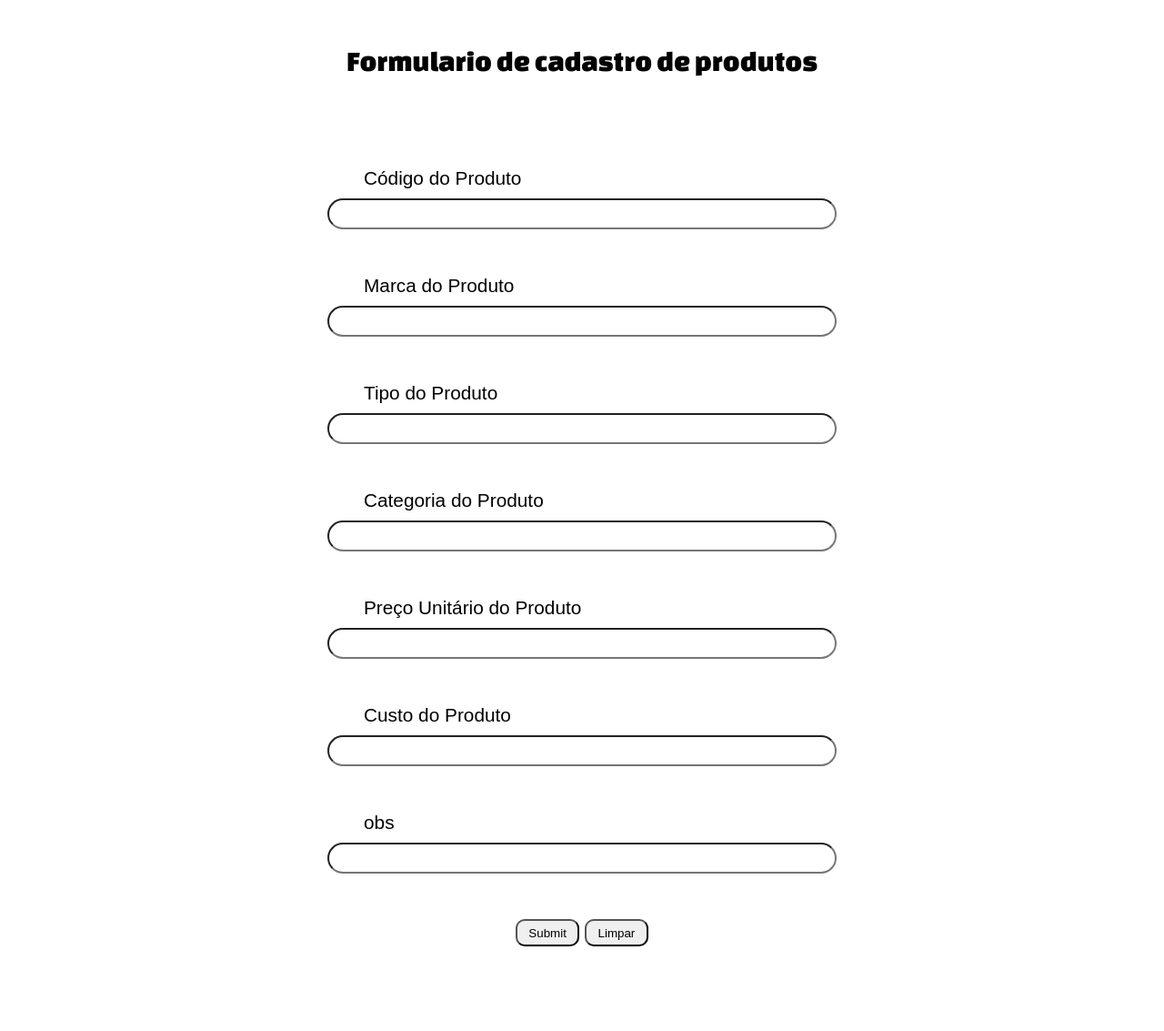
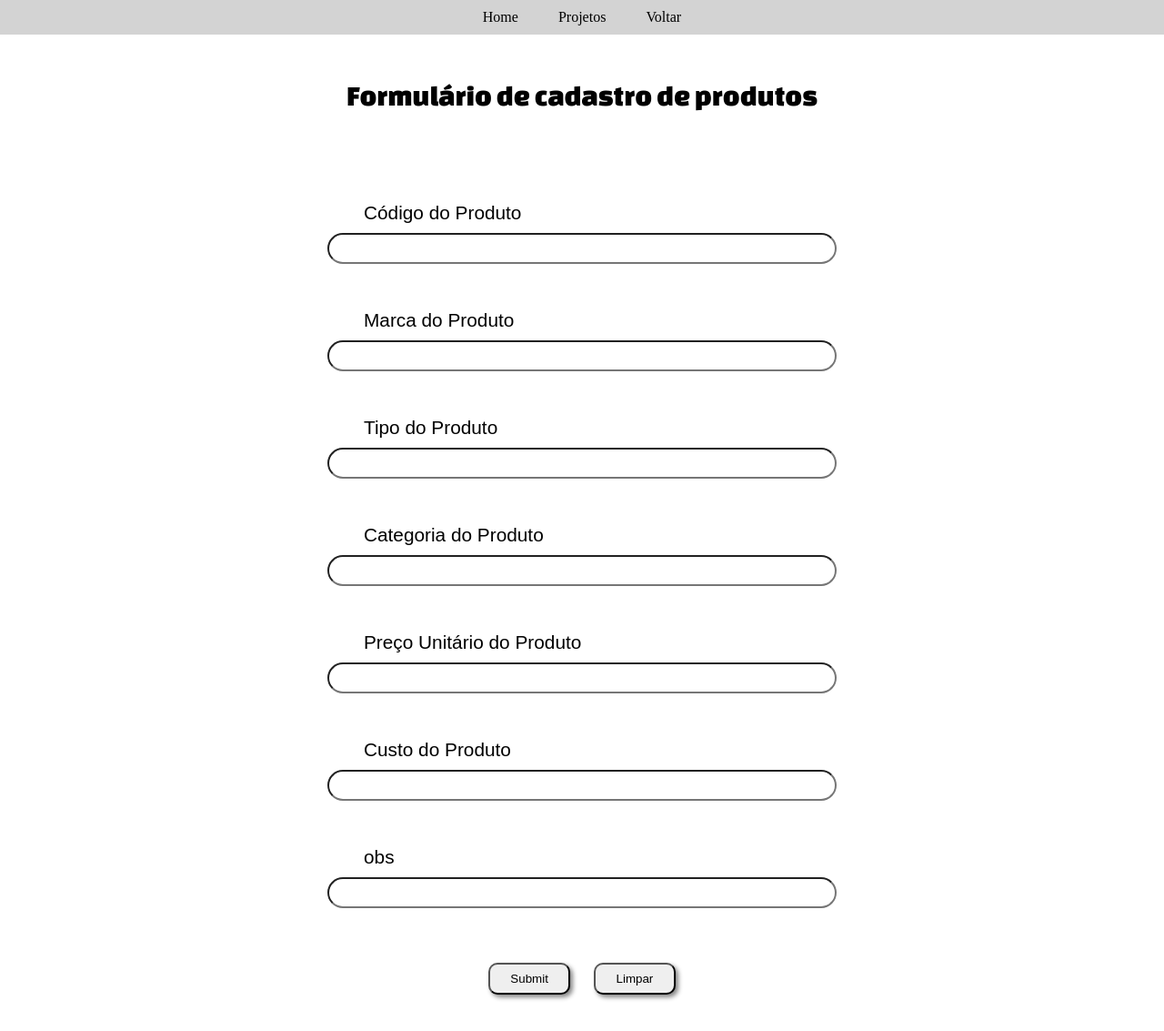
Before and after one commit to Kar437/Site, a plain HTML site: page pagina-cadastro/cadastro.html in a window 1280 px wide. Shown: the whole page at 91% size. Before the commit the page ends 1070 px from the top, so only its background shows below. Drawn offline with Linux system fonts and the light colour scheme.

Commit message:
update cadastro

```diff
--- a/pagina-cadastro/cadastro.html
+++ b/pagina-cadastro/cadastro.html
@@ -7,8 +7,17 @@
     <link rel="stylesheet" href="cadastro_estilos.css">
 </head>
 <body>
+
+    <nav>
+        <a href="../index.html">Home</a>
+        <a href="../projetos.html">Projetos</a>
+        <a href="../projetos/bot_automação.html">Voltar</a>
+    </nav>
+
     <main>
-        <h1>Formulario de cadastro de produtos</h1>
+
+        <h1>Formulário de cadastro de produtos</h1>
+
 
         <div id="container">
             <form action="">
--- a/pagina-cadastro/cadastro_estilos.css
+++ b/pagina-cadastro/cadastro_estilos.css
@@ -9,6 +9,22 @@
 *{
     padding: 0px;
     margin: 0px;
+}
+
+nav{
+    background-color: rgba(128, 128, 128, 0.345);
+    text-align: center;
+    padding: 10px;
+}
+
+nav a{
+    margin: 20px;
+    text-decoration: none;
+    color: black;
+}
+
+nav a:hover{
+    text-decoration: underline;
 }
 
 main{
@@ -61,9 +77,15 @@ h1{
 }
 
 .botao{
-width: 70px;
-height: 30px;
+width: 90px;
+height: 35px;
 border-radius: 10px;
-
+margin: 10px;
+box-shadow:  3px 3px 5px rgba(0, 0, 0, 0.474);
 
 }
+
+.botao:hover{
+    box-shadow:  0px 0px 0px black;
+  background-color: ghostwhite;
+}
```
